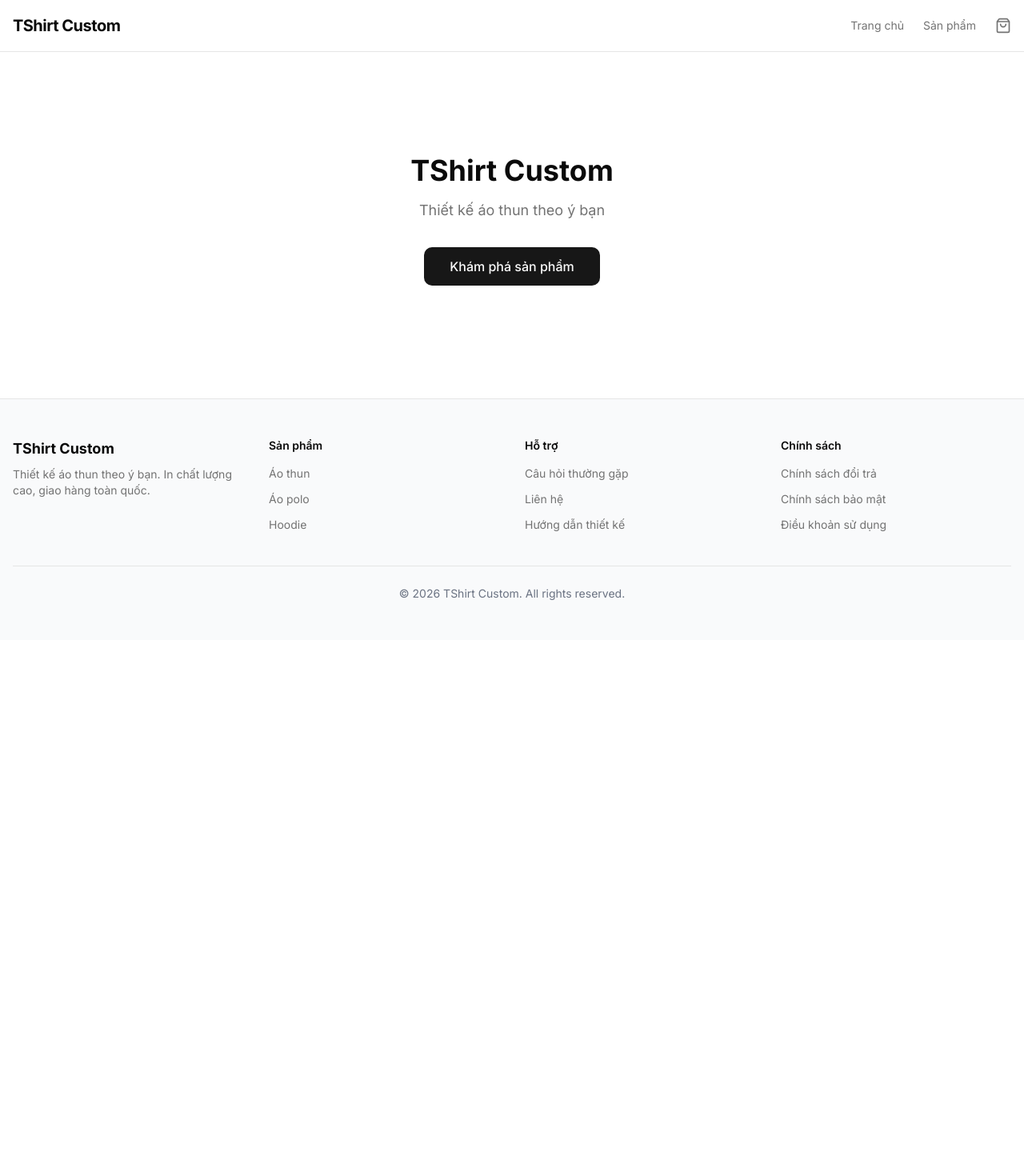
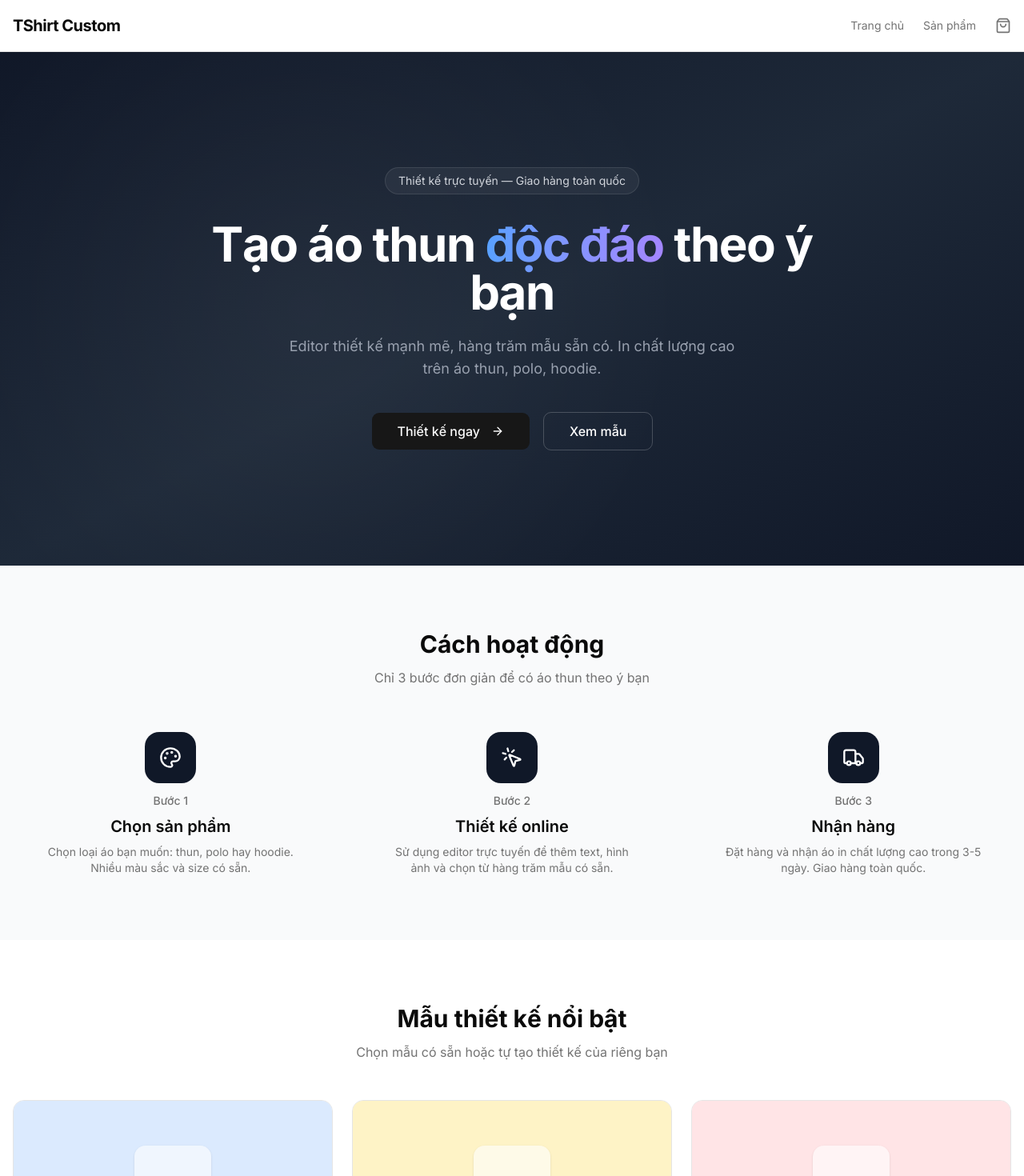
Before and after one commit to tshirt-platform/tshirt-store, a Next.js app: page / in a window 1280 px wide. Shown: the top 1470 px of the page at 80% size. Before the commit the page ends 800 px from the top, so only its background shows below. Built offline with nearby package versions, Linux system fonts and the light colour scheme.

Commit message:
compose landing page with all sections and OG metadata

```diff
--- a/src/app/(store)/page.tsx
+++ b/src/app/(store)/page.tsx
@@ -1,16 +1,32 @@
+import type { Metadata } from "next"
+import { HeroSection } from "@/components/landing/HeroSection"
+import { HowItWorks } from "@/components/landing/HowItWorks"
+import { TemplateGallery } from "@/components/landing/TemplateGallery"
+import { SocialProof } from "@/components/landing/SocialProof"
+import { PricingSection } from "@/components/landing/PricingSection"
+import { FAQSection } from "@/components/landing/FAQSection"
+
+export const metadata: Metadata = {
+  title: "TShirt Custom — Thiết kế áo thun theo ý bạn",
+  description:
+    "Tự thiết kế áo thun, polo, hoodie với editor trực tuyến. In chất lượng cao, giao hàng toàn quốc.",
+  openGraph: {
+    title: "TShirt Custom — Thiết kế áo thun theo ý bạn",
+    description:
+      "Tự thiết kế áo thun, polo, hoodie với editor trực tuyến. In chất lượng cao, giao hàng toàn quốc.",
+    type: "website",
+  },
+}
+
 export default function HomePage() {
   return (
-    <div className="flex flex-1 flex-col items-center justify-center py-32">
-      <h1 className="text-4xl font-bold">TShirt Custom</h1>
-      <p className="text-muted-foreground mt-4 text-lg">
-        Thiết kế áo thun theo ý bạn
-      </p>
-      <a
-        href="/products"
-        className="bg-primary text-primary-foreground mt-8 rounded-lg px-8 py-3 font-medium"
-      >
-        Khám phá sản phẩm
-      </a>
-    </div>
+    <>
+      <HeroSection />
+      <HowItWorks />
+      <TemplateGallery />
+      <SocialProof />
+      <PricingSection />
+      <FAQSection />
+    </>
   )
 }
```
